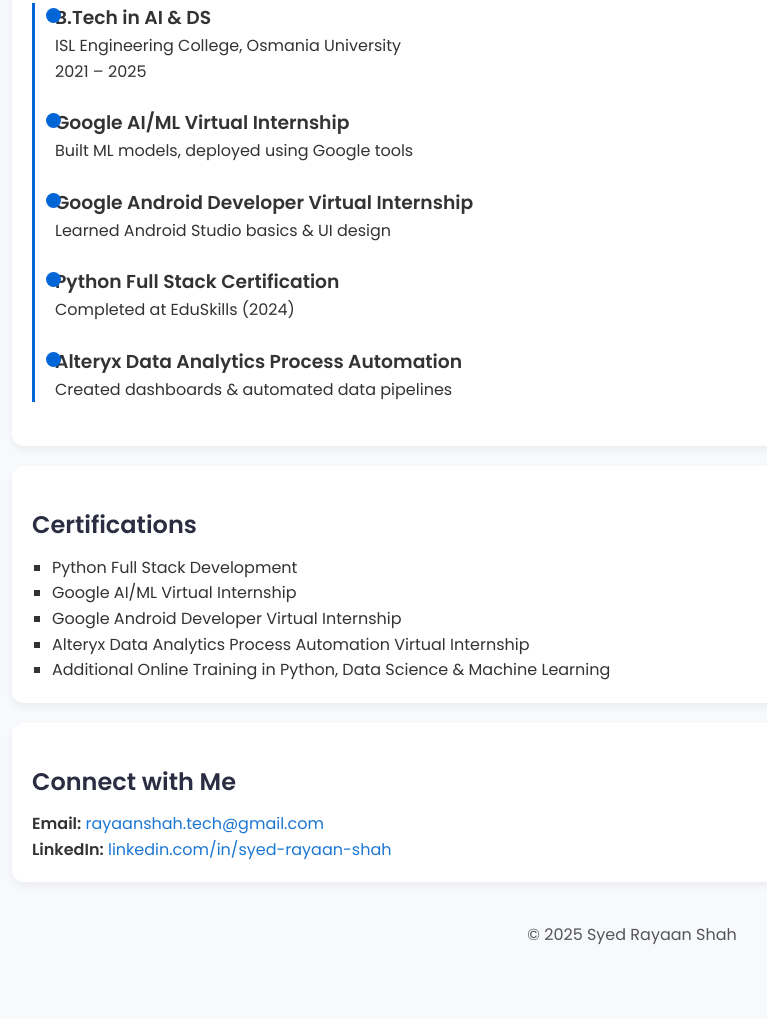
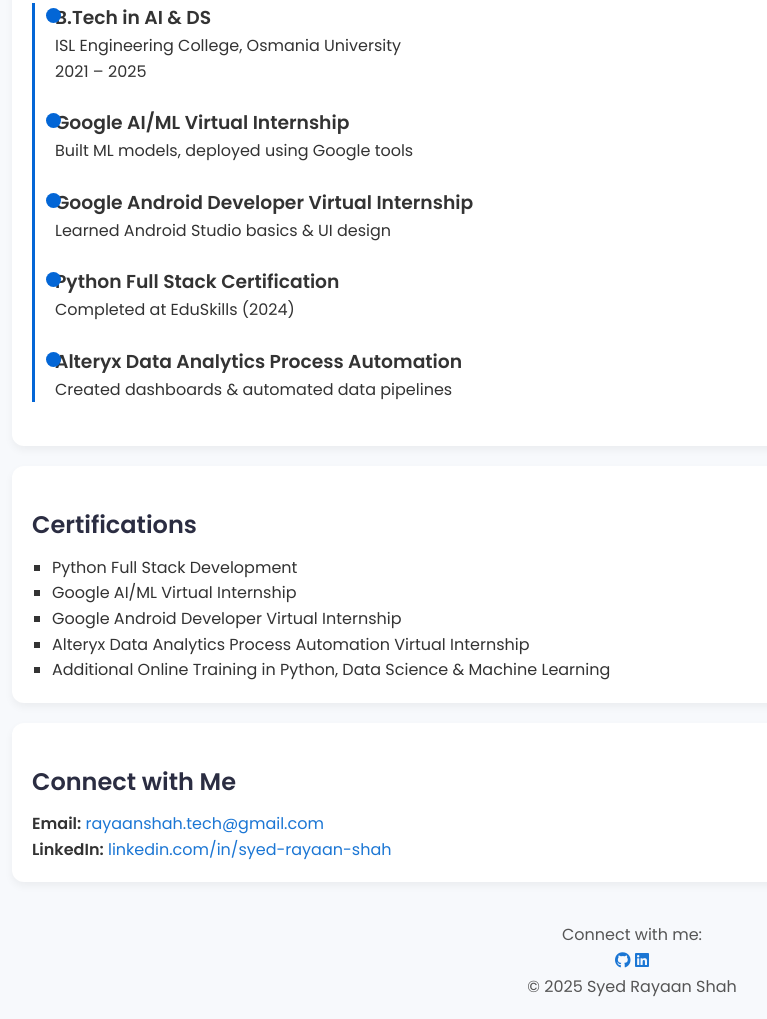
Before and after one commit to Rayaan-Ops/syed-rayaan-portfolio, a plain HTML site: page index.html in a window 1280 px wide. Shown: the part 1913-2932 px from the top of the page, without its empty margins (8-775 px from the left). Before the commit the page ends 2881 px from the top, so only its background shows below. Drawn offline with nearby package versions, Linux system fonts and the light colour scheme.

Commit message:
Update index.html

```diff
--- a/index.html
+++ b/index.html
@@ -129,7 +129,16 @@
     <p><strong>LinkedIn:</strong> <a href="https://www.linkedin.com/in/syed-rayaan-shah-86bb91222" target="_blank">linkedin.com/in/syed-rayaan-shah</a></p>
   </section>
 
-  <footer>
+    <footer data-aos="fade-up">
+  <p>Connect with me:</p>
+  <div class="social-icons">
+    <a href="https://github.com/Rayaan-Ops" target="_blank" aria-label="GitHub">
+      <i class="fab fa-github"></i>
+    </a>
+    <a href="https://www.linkedin.com/in/syed-rayaan-shah-86bb91222/" target="_blank" aria-label="LinkedIn">
+      <i class="fab fa-linkedin"></i>
+    </a>
+  </div>
     <p>© 2025 Syed Rayaan Shah</p>
   </footer>
   <!-- AOS JS -->
```
